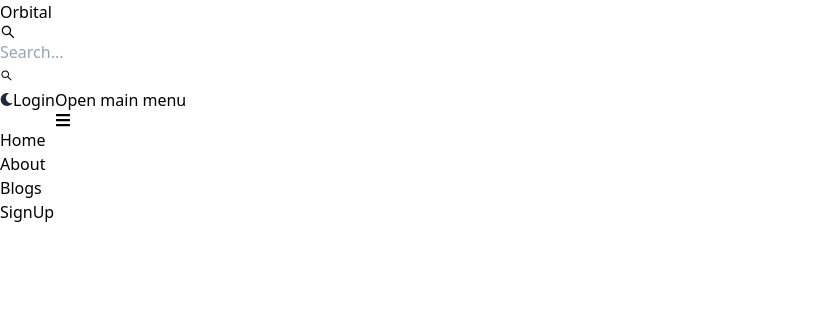
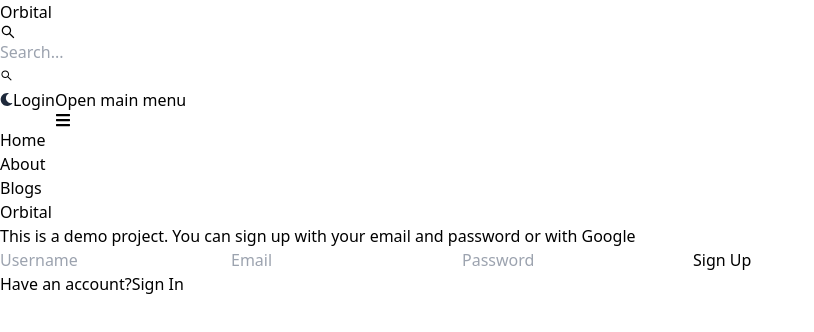
Before and after one commit to ahoang2502/mern-orbital, a React (Vite) app in the folder client/: page /sign-up in a window 1280 px wide. Shown: the top 332 px of the page, without its empty margins (0-814 px from the left). Built offline with nearby package versions, Linux system fonts and the light colour scheme.

Commit message:
signup-page ui

```diff
--- a/client/src/pages/SignUp.jsx
+++ b/client/src/pages/SignUp.jsx
@@ -1,7 +1,62 @@
-import React from 'react'
+import { Link } from "react-router-dom";
 
 export const SignUp = () => {
-  return (
-    <div>SignUp</div>
-  )
-}
+	return (
+		<div className="min-h-screen mt-10 ">
+			<div className="flex p-3 max-w-3xl mx-auto flex-col md:flex-row md:items-center gap-5">
+				{/* Left-side */}
+				<div className="flex-1">
+					<Link to="/" className="font-bold dark:text-white text-4xl">
+						{/* <img src="../assets/logo.svg" /> */}
+						Orbital
+					</Link>
+
+					<p className="text-sm mt-5 ">
+						This is a demo project. You can sign up with your email and password
+						or with Google
+					</p>
+				</div>
+
+				{/* Right-side */}
+				<div className="flex-1">
+					<form className="flex flex-col gap-4">
+						<input
+							id="username"
+							type="text"
+							placeholder="Username"
+							className="rounded-[0.2rem] border border-zinc-300 text-sm ring-pink-300 shadow-sm"
+						/>
+
+						<input
+							id="email"
+							type="email"
+							placeholder="Email"
+							className="rounded-[0.2rem] border border-zinc-300 text-sm ring-pink-300 shadow-sm"
+						/>
+
+						<input
+							id="password"
+							type="password"
+							placeholder="Password"
+							className="rounded-[0.2rem] border border-zinc-300 text-sm ring-pink-300 shadow-sm"
+						/>
+
+						<button
+							type="submit"
+							className="bg-black dark:bg-zinc-100 text-white dark:text-black py-2.5 rounded-[0.2rem] text-sm font-medium hover:bg-black/80 dark:hover:bg-white/80"
+						>
+							Sign Up
+						</button>
+					</form>
+
+					<div className="flex gap-2 text-sm mt-5">
+						<span className="text-zinc-500">Have an account?</span>
+						<Link to="/sign-in" className="underline">
+							Sign In
+						</Link>
+					</div>
+				</div>
+			</div>
+		</div>
+	);
+};
```
